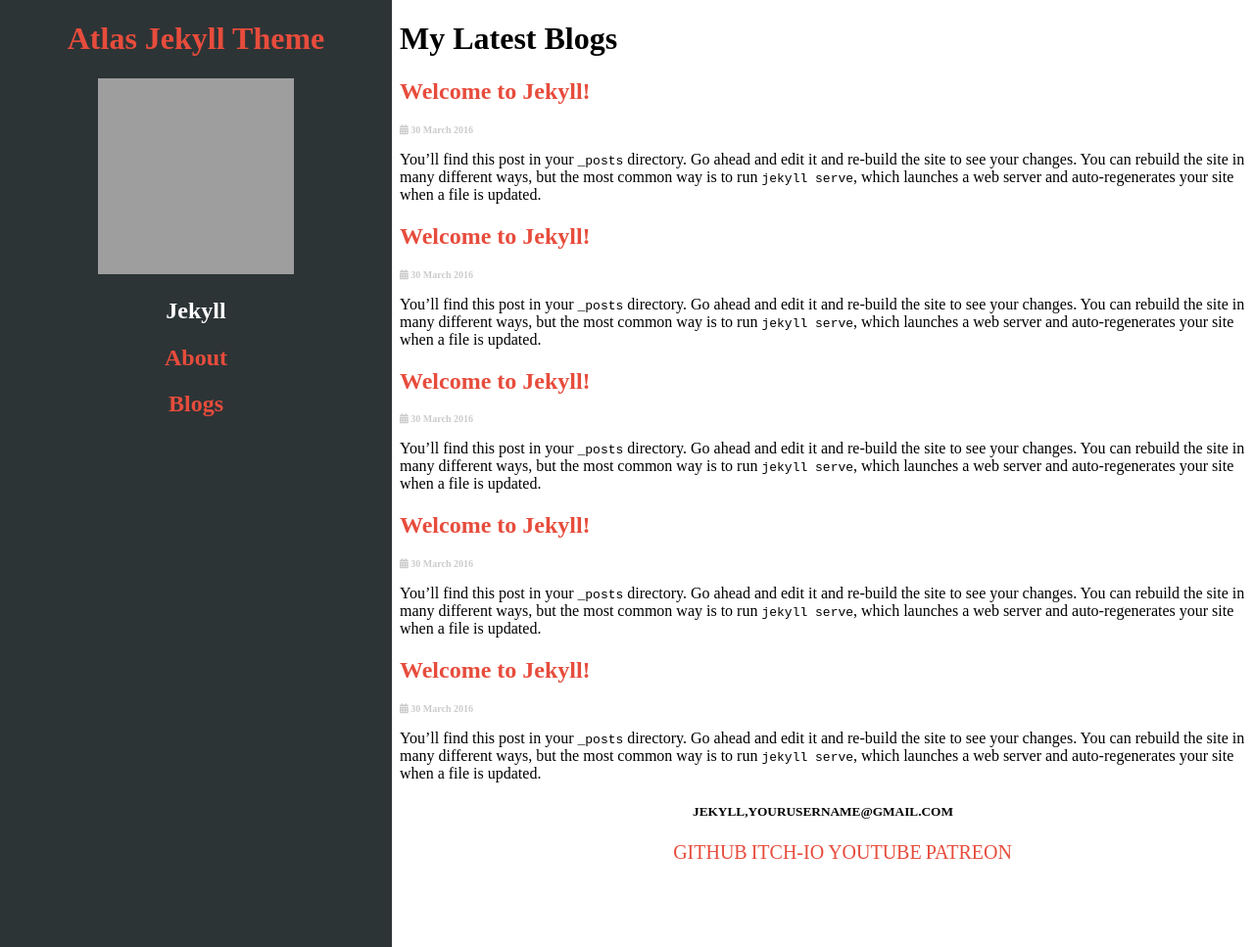
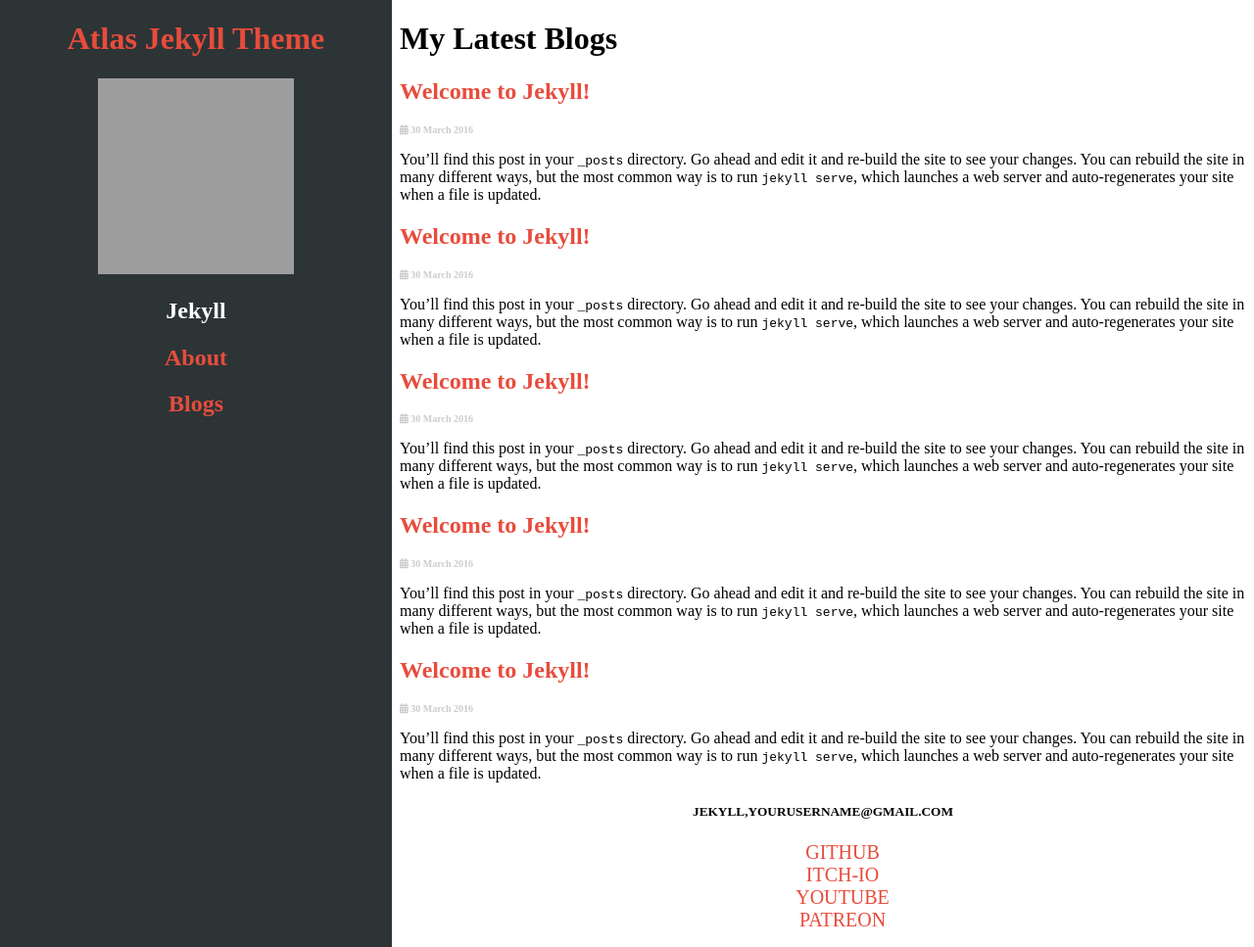
Before and after one commit to NrdyBhu1/atlas-jekyll-theme, a Jekyll site: the page built from index.html, in a window 1280 px wide and 967 px high. Shown: the whole window at 98% size. Built offline with Jekyll 4.4.1, drawn with Linux system fonts in a browser that asks for light colours; grey boxes are pictures that could not be loaded.

Commit message:
modified:   _sass/_base.scss

```diff
--- a/_sass/_base.scss
+++ b/_sass/_base.scss
@@ -19,7 +19,7 @@
 }
 
 .social-media li{
-    display: inline-block;
+    /*display: inline-block;*/
     font-size: 20px;
 }
 
```
